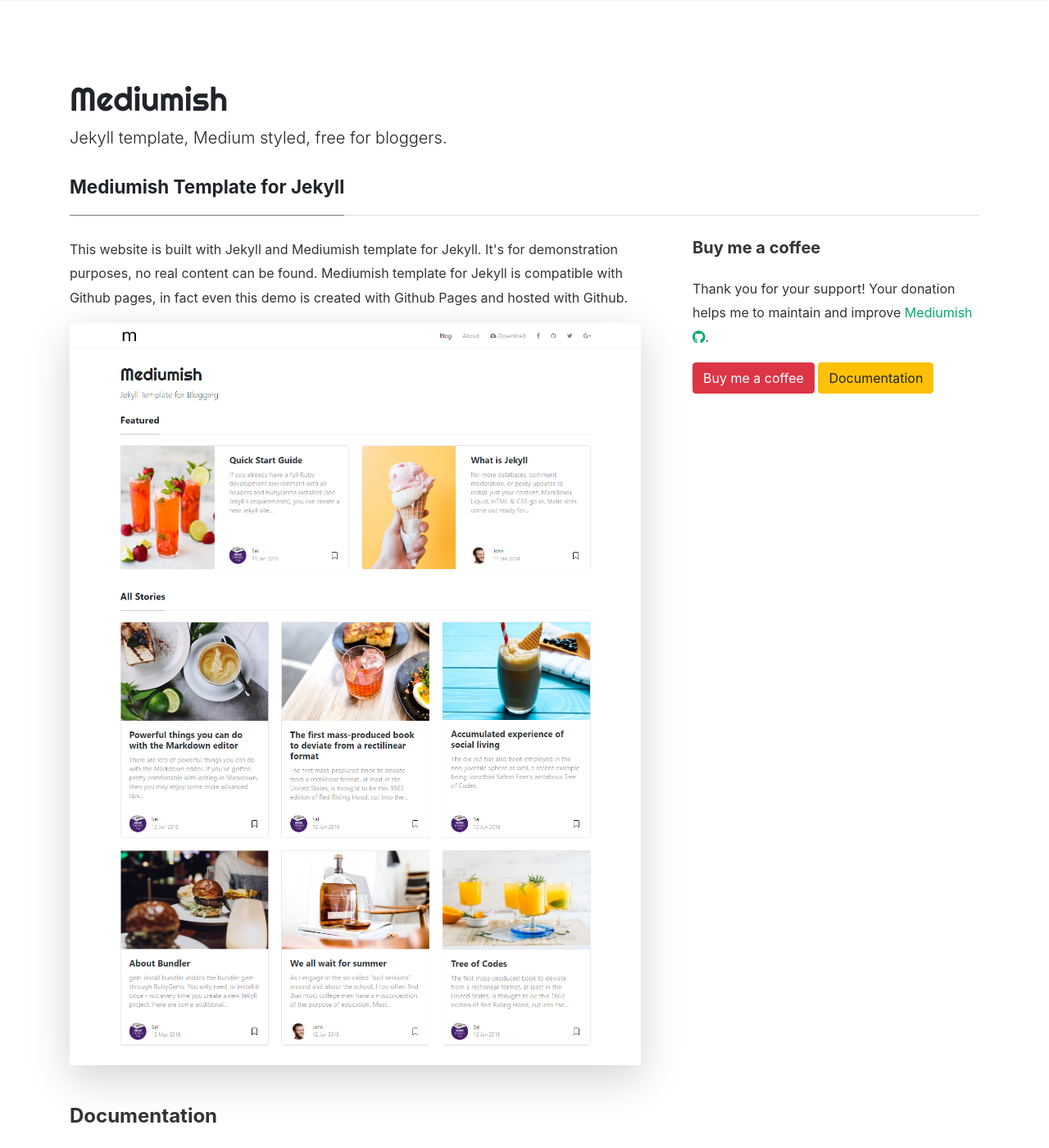
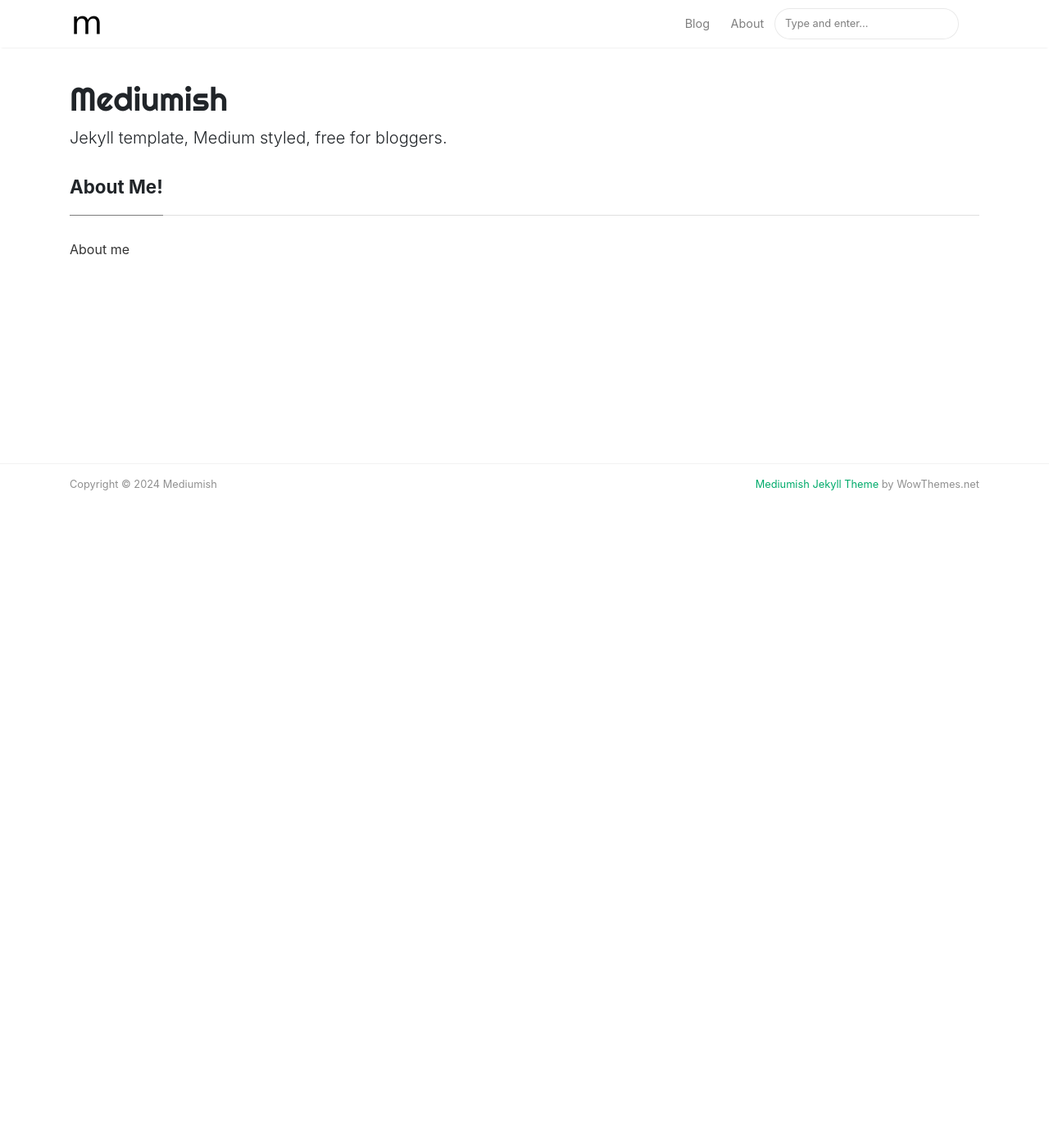
Before and after one commit to juyeon6069/juyeon.github.io, a Jekyll site: the page built from _pages/about.md, in a window 1280 px wide and 1400 px high. Shown: the whole window at 82% size. Built offline with Jekyll 4.4.1, drawn with Linux system fonts in a browser that asks for light colours; nearby versions of some CDN libraries; some of the changed text lies outside the part shown.

Commit message:
remove examples in about page

```diff
--- a/_pages/about.md
+++ b/_pages/about.md
@@ -1,35 +1,10 @@
 ---
 layout: page
-title: Mediumish Template for Jekyll
+title: About Me!
 permalink: /about
-comments: true
 ---
 
 <div class="row justify-content-between">
 <div class="col-md-8 pr-5">
 
-<p>This website is built with Jekyll and Mediumish template for Jekyll. It's for demonstration purposes, no real content can be found. Mediumish template for Jekyll is compatible with Github pages, in fact even this demo is created with Github Pages and hosted with Github.</p>
-
-<p class="mb-5"><img class="shadow-lg" src="{{site.baseurl}}/assets/images/mediumish-jekyll-template.png" alt="jekyll template mediumish" /></p>
-<h4>Documentation</h4>
-
-<p>Please, read the docs <a href="https://bootstrapstarter.com/bootstrap-templates/template-mediumish-bootstrap-jekyll/">here</a>.</p>
-
-<h4>Questions or bug reports?</h4>
-
-<p>Head over to our <a href="https://github.com/wowthemesnet/mediumish-theme-jekyll">Github repository</a>!</p>
-
-</div>
-
-<div class="col-md-4">
-
-<div class="sticky-top sticky-top-80">
-<h5>Buy me a coffee</h5>
-
-<p>Thank you for your support! Your donation helps me to maintain and improve <a target="_blank" href="https://github.com/wowthemesnet/mediumish-theme-jekyll">Mediumish <i class="fab fa-github"></i></a>.</p>
-
-<a target="_blank" href="https://www.wowthemes.net/donate/" class="btn btn-danger">Buy me a coffee</a> <a target="_blank" href="https://bootstrapstarter.com/bootstrap-templates/template-mediumish-bootstrap-jekyll/" class="btn btn-warning">Documentation</a>
-
-</div>
-</div>
-</div>
+<p>About me</p>
```
